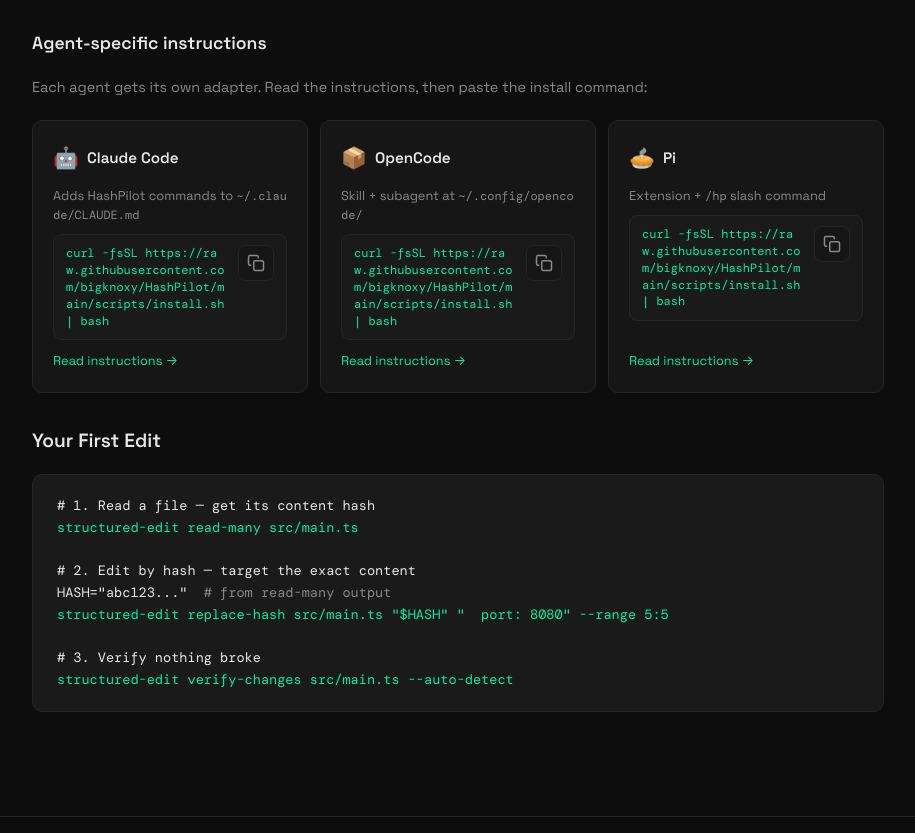
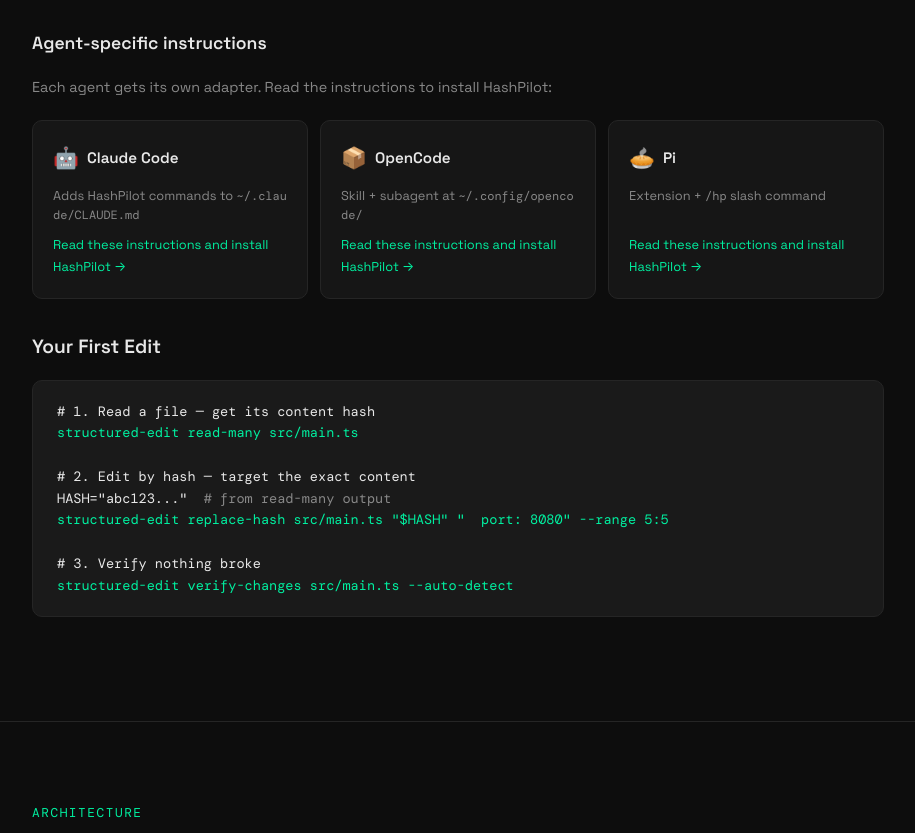
Before and after one commit to bigknoxy/HashPilot, a website: page index.html in a window 1280 px wide. Shown: the part 3098-3931 px from the top of the page, without its empty margins (182-1097 px from the left). Drawn offline with nearby package versions, Linux system fonts and the light colour scheme.

Commit message:
docs: move install command into template files, simplify landing page agent cards
- Add install command to claude-section.md, opencode-skill.md, pi-skill.md
- Remove curl commands from agent cards on landing page
- Replace with single Read these instructions and install HashPilot link per agent
- Link directly to the template file that contains the install command + instructions
- Remove unused .agent-card-cmd CSS

```diff
--- a/index.html
+++ b/index.html
@@ -397,21 +397,6 @@
   word-break: break-all;
 }
 
-.agent-card-cmd {
-  display: flex;
-  align-items: flex-start;
-  gap: 8px;
-  background: var(--code-bg);
-  border: 1px solid var(--border);
-  border-radius: 8px;
-  padding: 10px 12px;
-}
-
-.agent-card-cmd .cmd {
-  font-size: 0.75rem;
-  line-height: 1.4;
-}
-
 .agent-card-link {
   font-size: 0.8rem;
   color: var(--accent);
@@ -691,7 +676,7 @@
   </div>
 
   <h3 style="font-size: 1.1rem; font-weight: 600; margin: 32px 0 16px;">Agent-specific instructions</h3>
-  <p style="color: var(--text-dim); font-size: 0.9rem; margin-bottom: 20px;">Each agent gets its own adapter. Read the instructions, then paste the install command:</p>
+  <p style="color: var(--text-dim); font-size: 0.9rem; margin-bottom: 20px;">Each agent gets its own adapter. Read the instructions to install HashPilot:</p>
 
   <div class="agent-cards">
     <article class="agent-card">
@@ -700,13 +685,7 @@
       <h4>Claude Code</h4>
      </div>
      <p class="agent-card-desc">Adds HashPilot commands to <code>~/.claude/CLAUDE.md</code></p>
-     <div class="agent-card-cmd">
-      <code class="cmd">curl -fsSL https://raw.githubusercontent.com/bigknoxy/HashPilot/main/scripts/install.sh | bash</code>
-      <button class="copy-btn" data-copy="curl -fsSL https://raw.githubusercontent.com/bigknoxy/HashPilot/main/scripts/install.sh | bash" aria-label="Copy Claude Code install command">
-       <svg width="18" height="18" viewBox="0 0 24 24" fill="none" stroke="currentColor" stroke-width="2" stroke-linecap="round" stroke-linejoin="round"><rect x="9" y="9" width="13" height="13" rx="2" ry="2"></rect><path d="M5 15H4a2 2 0 0 1-2-2V4a2 2 0 0 1 2-2h9a2 2 0 0 1 2 2v1"></path></svg>
-      </button>
-     </div>
-     <a class="agent-card-link" href="https://github.com/bigknoxy/HashPilot/blob/main/templates/claude-section.md" target="_blank" rel="noopener">Read instructions →</a>
+     <a class="agent-card-link" href="https://github.com/bigknoxy/HashPilot/blob/main/templates/claude-section.md" target="_blank" rel="noopener">Read these instructions and install HashPilot →</a>
     </article>
     <article class="agent-card">
      <div class="agent-card-header">
@@ -714,13 +693,7 @@
       <h4>OpenCode</h4>
      </div>
      <p class="agent-card-desc">Skill + subagent at <code>~/.config/opencode/</code></p>
-     <div class="agent-card-cmd">
-      <code class="cmd">curl -fsSL https://raw.githubusercontent.com/bigknoxy/HashPilot/main/scripts/install.sh | bash</code>
-      <button class="copy-btn" data-copy="curl -fsSL https://raw.githubusercontent.com/bigknoxy/HashPilot/main/scripts/install.sh | bash" aria-label="Copy OpenCode install command">
-       <svg width="18" height="18" viewBox="0 0 24 24" fill="none" stroke="currentColor" stroke-width="2" stroke-linecap="round" stroke-linejoin="round"><rect x="9" y="9" width="13" height="13" rx="2" ry="2"></rect><path d="M5 15H4a2 2 0 0 1-2-2V4a2 2 0 0 1 2-2h9a2 2 0 0 1 2 2v1"></path></svg>
-      </button>
-     </div>
-     <a class="agent-card-link" href="https://github.com/bigknoxy/HashPilot/tree/main/templates/opencode" target="_blank" rel="noopener">Read instructions →</a>
+     <a class="agent-card-link" href="https://github.com/bigknoxy/HashPilot/blob/main/templates/opencode-skill.md" target="_blank" rel="noopener">Read these instructions and install HashPilot →</a>
     </article>
     <article class="agent-card">
      <div class="agent-card-header">
@@ -728,13 +701,7 @@
       <h4>Pi</h4>
      </div>
      <p class="agent-card-desc">Extension + <code>/hp</code> slash command</p>
-     <div class="agent-card-cmd">
-      <code class="cmd">curl -fsSL https://raw.githubusercontent.com/bigknoxy/HashPilot/main/scripts/install.sh | bash</code>
-      <button class="copy-btn" data-copy="curl -fsSL https://raw.githubusercontent.com/bigknoxy/HashPilot/main/scripts/install.sh | bash" aria-label="Copy Pi install command">
-       <svg width="18" height="18" viewBox="0 0 24 24" fill="none" stroke="currentColor" stroke-width="2" stroke-linecap="round" stroke-linejoin="round"><rect x="9" y="9" width="13" height="13" rx="2" ry="2"></rect><path d="M5 15H4a2 2 0 0 1-2-2V4a2 2 0 0 1 2-2h9a2 2 0 0 1 2 2v1"></path></svg>
-      </button>
-     </div>
-     <a class="agent-card-link" href="https://github.com/bigknoxy/HashPilot/tree/main/templates/pi" target="_blank" rel="noopener">Read instructions →</a>
+     <a class="agent-card-link" href="https://github.com/bigknoxy/HashPilot/blob/main/templates/pi-skill.md" target="_blank" rel="noopener">Read these instructions and install HashPilot →</a>
     </article>
   </div>
 
```
Also changed, not shown: templates/claude-section.md (+10 -0 lines), templates/opencode-skill.md (+10 -0 lines), templates/pi-skill.md (+10 -0 lines).
